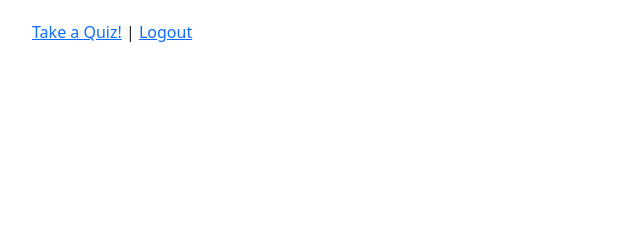
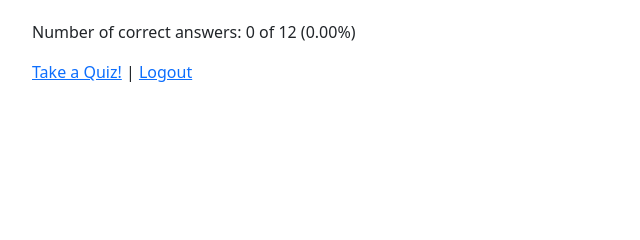
Before and after one commit to ZipCodeCore/Quizzip, a Flask app: page /history in a window 1280 px wide. Shown: the part 328-568 px from the top of the page, without its empty margins (0-640 px from the left). Run offline with Flask 3, Linux system fonts and the light colour scheme; a user stored in the database is signed in; tables that the repository leaves empty hold one stand-in row (values such as "Sample post").

Commit message:
adds PCT correct on each attempt in history

```diff
--- a/templates/history.html
+++ b/templates/history.html
@@ -1,3 +1,4 @@
+
 {% extends "base.html" %}
 
 {% block title %}Your Quiz History{% endblock %}
@@ -12,13 +13,20 @@
             <th>Question</th>
             <th>Correct?</th>
         </tr>
+        {% set ns = namespace(correct_count = 0) %}
         {% for response in attempt.responses %}
         <tr>
             <td>{{ response.question.text }}</td>
-                <td>{{ "Yes" if response.correct else "No" }}</td>
+            <td>
+                {{ "Correct" if response.correct else "Wrong" }}
+                {% if response.correct %}
+                    {% set ns.correct_count = ns.correct_count + 1 %}
+                {% endif %}
+            </td>
         </tr>
         {% endfor %}
     </table>
+    <p>Number of correct answers: {{ ns.correct_count }} of 12 ({{"{:.2f}%".format(ns.correct_count / 12 * 100) }})</p>
     {% endfor %}
     <a href="{{ url_for('app.select_topic') }}">Take a Quiz!</a> | <a href="/logout">Logout</a>
 {% endblock %}
--- a/templates/quiz.html
+++ b/templates/quiz.html
@@ -28,8 +28,7 @@
         {% for question in questions %}
         <div class="card mb-4">
             <div class="card-body">
-                <h5 class="card-title">Question {{ loop.index + (current_page-1)*4 }}</h5>
-                <p class="card-text">Category: {{ question.tech }}</p>
+                <h5 class="card-title">Question {{ loop.index + (current_page-1)*4 }} <small>({{ question.tech }})</small></h5>
                 <p class="card-text">{{ question.text }}</p>
 
                 {% for option in question.options %}
```
Lines whose indentation alone changed are shown as unchanged.
